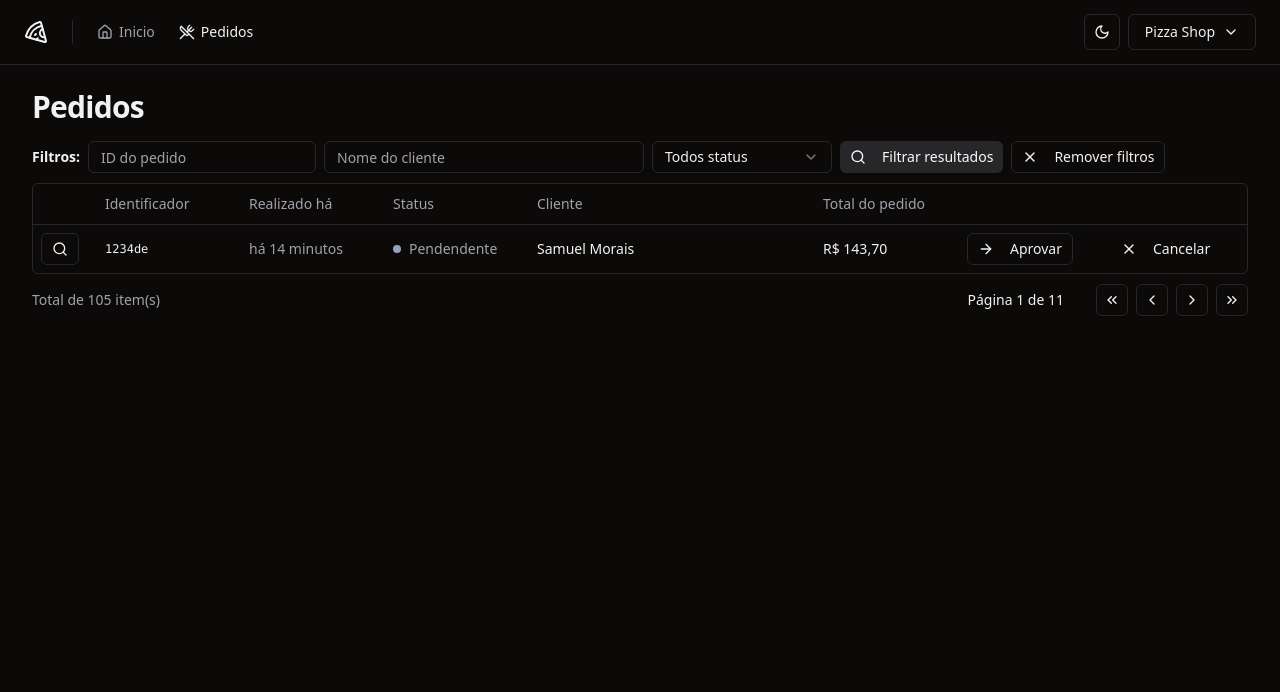
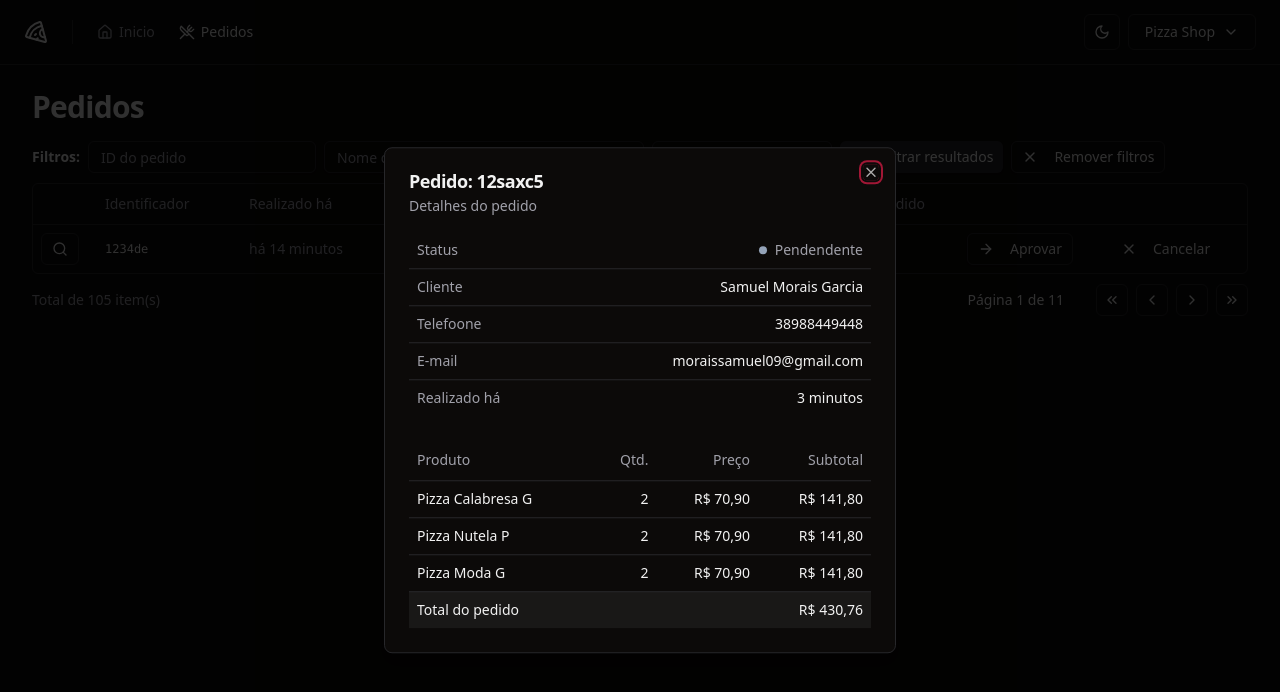
Before and after one commit to SamuelMorais030202/pizza-shop, a React (Vite) app: page /orders in a window 1280 px wide. Both pictures are taken after a click on the button "Detalhes do pedido". Shown: the top 692 px of the page. Built offline with nearby package versions, Linux system fonts and the light colour scheme.

Commit message:
feat: criando estrutura visual do modal de visualização do pedido

```diff
--- /dev/null
+++ b/src/pages/app/orders/order-details.tsx
@@ -0,0 +1,120 @@
+import {
+  DialogContent,
+  DialogDescription,
+  DialogHeader,
+  DialogTitle,
+} from '@/components/ui/dialog'
+import {
+  Table,
+  TableBody,
+  TableCell,
+  TableFooter,
+  TableHead,
+  TableHeader,
+  TableRow,
+} from '@/components/ui/table'
+
+// interface IOrderDetailsProps {}
+
+export function OrderDetails() {
+  return (
+    <DialogContent>
+      <DialogHeader>
+        <DialogTitle>Pedido: 12saxc5</DialogTitle>
+        <DialogDescription>Detalhes do pedido</DialogDescription>
+      </DialogHeader>
+
+      <div className="space-y-6">
+        <Table>
+          <TableBody>
+            <TableRow>
+              <TableCell className="text-muted-foreground">Status</TableCell>
+
+              <TableCell className="flex justify-end">
+                <div className="flex items-center gap-2">
+                  <span className="size-2 rounded-full bg-slate-400" />
+                  <span className="font-medium text-muted-foreground">
+                    Pendendente
+                  </span>
+                </div>
+              </TableCell>
+            </TableRow>
+
+            <TableRow>
+              <TableCell className="text-muted-foreground">Cliente</TableCell>
+
+              <TableCell className="flex justify-end">
+                Samuel Morais Garcia
+              </TableCell>
+            </TableRow>
+
+            <TableRow>
+              <TableCell className="text-muted-foreground">Telefoone</TableCell>
+
+              <TableCell className="flex justify-end">38988449448</TableCell>
+            </TableRow>
+
+            <TableRow>
+              <TableCell className="text-muted-foreground">E-mail</TableCell>
+
+              <TableCell className="flex justify-end">
+                moraissamuel09@gmail.com
+              </TableCell>
+            </TableRow>
+
+            <TableRow>
+              <TableCell className="text-muted-foreground">
+                Realizado há
+              </TableCell>
+
+              <TableCell className="flex justify-end">3 minutos</TableCell>
+            </TableRow>
+          </TableBody>
+        </Table>
+
+        <Table>
+          <TableHeader>
+            <TableRow>
+              <TableHead>Produto</TableHead>
+              <TableHead className="text-right">Qtd.</TableHead>
+              <TableHead className="text-right">Preço</TableHead>
+              <TableHead className="text-right">Subtotal</TableHead>
+            </TableRow>
+          </TableHeader>
+
+          <TableBody>
+            <TableRow>
+              <TableCell>Pizza Calabresa G</TableCell>
+              <TableCell className="text-right">2</TableCell>
+              <TableCell className="text-right">R$ 70,90</TableCell>
+              <TableCell className="text-right">R$ 141,80</TableCell>
+            </TableRow>
+
+            <TableRow>
+              <TableCell>Pizza Nutela P</TableCell>
+              <TableCell className="text-right">2</TableCell>
+              <TableCell className="text-right">R$ 70,90</TableCell>
+              <TableCell className="text-right">R$ 141,80</TableCell>
+            </TableRow>
+
+            <TableRow>
+              <TableCell>Pizza Moda G</TableCell>
+              <TableCell className="text-right">2</TableCell>
+              <TableCell className="text-right">R$ 70,90</TableCell>
+              <TableCell className="text-right">R$ 141,80</TableCell>
+            </TableRow>
+          </TableBody>
+
+          <TableFooter>
+            <TableRow>
+              <TableCell colSpan={3}>Total do pedido</TableCell>
+              <TableCell className="text-right font-medium">
+                R$ 430,76
+              </TableCell>
+            </TableRow>
+          </TableFooter>
+        </Table>
+      </div>
+    </DialogContent>
+  )
+}
--- a/src/pages/app/orders/order-table-row.tsx
+++ b/src/pages/app/orders/order-table-row.tsx
@@ -1,16 +1,25 @@
 import { ArrowRight, Search, X } from 'lucide-react'
 
 import { Button } from '@/components/ui/button'
+import { Dialog, DialogTrigger } from '@/components/ui/dialog'
 import { TableCell, TableRow } from '@/components/ui/table'
+
+import { OrderDetails } from './order-details'
 
 export function OrderTableRow() {
   return (
     <TableRow>
       <TableCell>
-        <Button variant="outline" size="xs">
-          <Search className="size-3" />
-          <span className="sr-only">Detalhes do pedido</span>
-        </Button>
+        <Dialog>
+          <DialogTrigger asChild>
+            <Button variant="outline" size="xs">
+              <Search className="size-3" />
+              <span className="sr-only">Detalhes do pedido</span>
+            </Button>
+          </DialogTrigger>
+
+          <OrderDetails />
+        </Dialog>
       </TableCell>
 
       <TableCell className="font-mono text-xs font-medium">1234de</TableCell>
```
